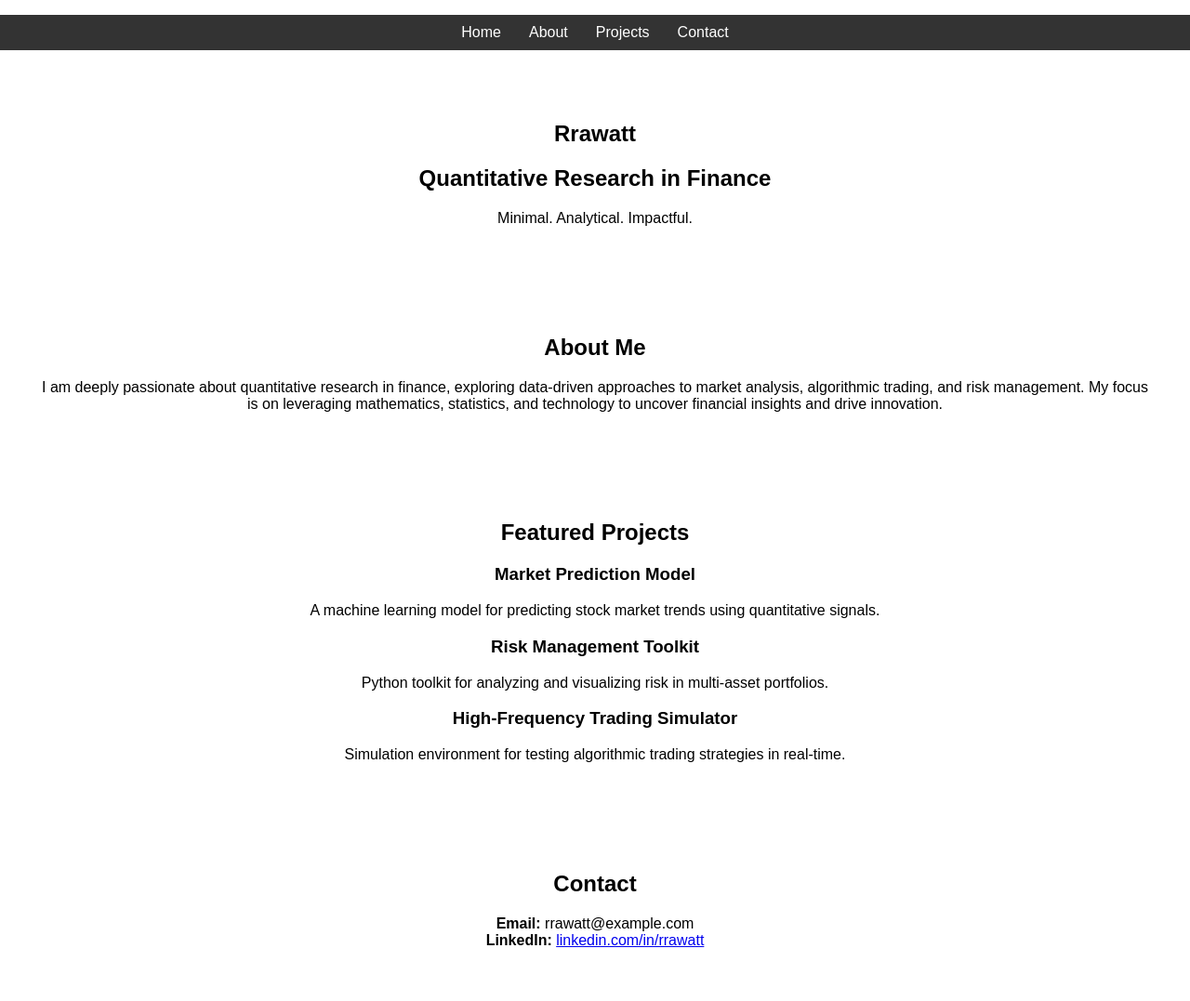
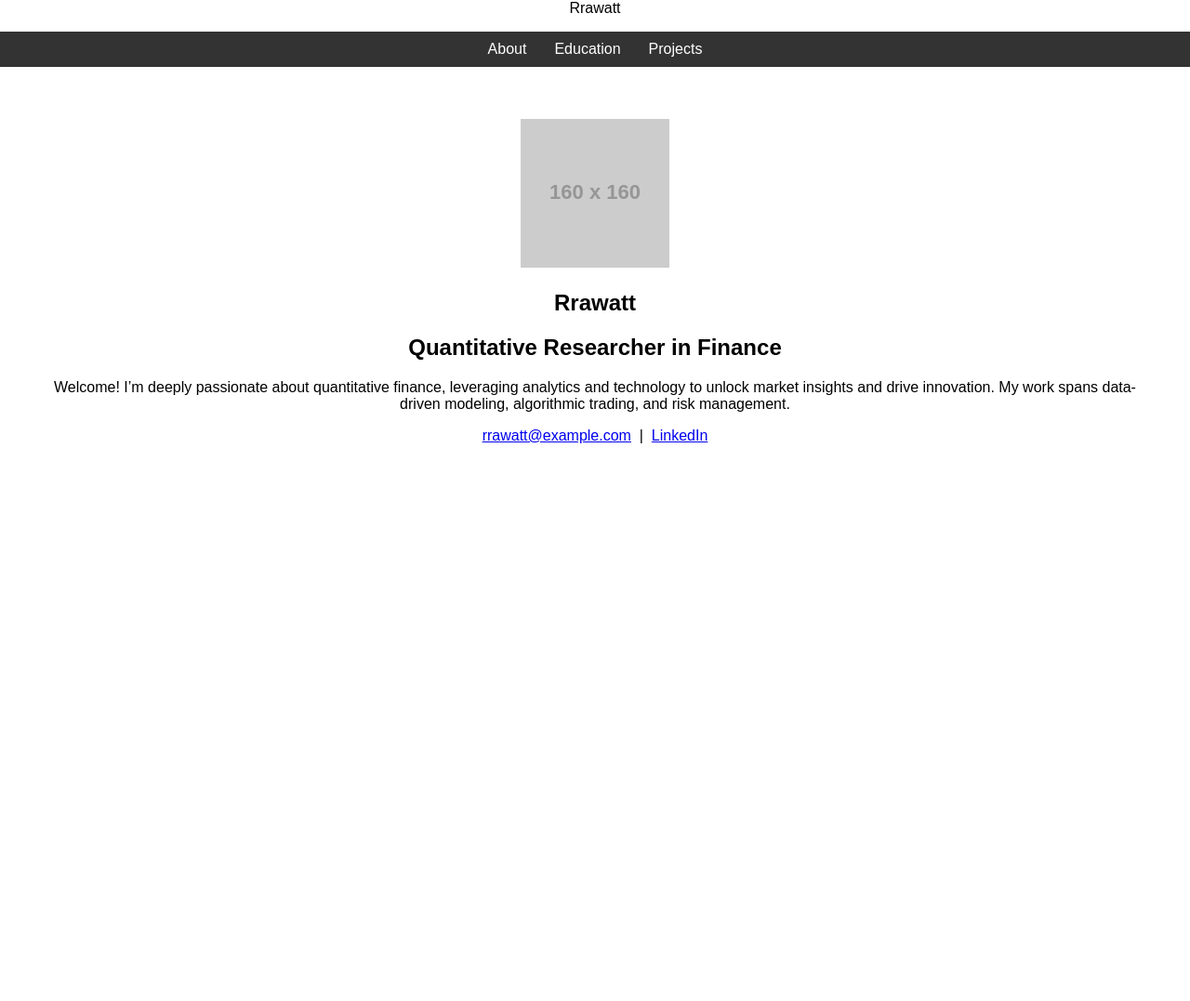
Before and after one commit to rrawatt/rrawatt.github.io, a plain HTML site: page index.html in a window 1280 px wide. Shown: the whole page at 93% size. After the commit the page ends 800 px from the top, so only its background shows below. Drawn offline with Linux system fonts and the light colour scheme; placeholder pictures from the web are drawn by us.

Commit message:
Professional portfolio landing page update

```diff
--- a/index.html
+++ b/index.html
@@ -2,55 +2,39 @@
 <html lang="en">
 <head>
   <meta charset="UTF-8">
-  <meta name="viewport" content="width=device-width,initial-scale=1.0">
+  <meta name="viewport" content="width=device-width, initial-scale=1.0">
   <title>Rrawatt | Quantitative Research Portfolio</title>
   <link rel="stylesheet" href="styles.css">
 </head>
 <body>
   <nav>
+    <div class="nav-content">
+      <div class="nav-logo">Rrawatt</div>
       <ul>
-      <li><a href="#home">Home</a></li>
-      <li><a href="#about">About</a></li>
-      <li><a href="#projects">Projects</a></li>
-      <li><a href="#contact">Contact</a></li>
+        <li><a href="index.html" class="active">About</a></li>
+        <li><a href="education.html">Education</a></li>
+        <li><a href="projects.html">Projects</a></li>
       </ul>
+    </div>
   </nav>
-  <section id="home">
-    <div class="centered">
+  <main>
+    <section class="about-section">
+      <div class="about-photo">
+        <img src="https://via.placeholder.com/160x160.png?text=Photo" alt="Profile Photo" />
+      </div>
+      <div class="about-info">
         <h1>Rrawatt</h1>
-      <h2>Quantitative Research in Finance</h2>
-      <p class="subtitle">Minimal. Analytical. Impactful.</p>
-    </div>
-  </section>
-  <section id="about">
-    <h2>About Me</h2>
+        <h2>Quantitative Researcher in Finance</h2>
         <p>
-      I am deeply passionate about quantitative research in finance, exploring data-driven approaches to market analysis, algorithmic trading, and risk management. My focus is on leveraging mathematics, statistics, and technology to uncover financial insights and drive innovation.
+          Welcome! I’m deeply passionate about quantitative finance, leveraging analytics and technology to unlock market insights and drive innovation. My work spans data-driven modeling, algorithmic trading, and risk management.
         </p>
-  </section>
-  <section id="projects">
-    <h2>Featured Projects</h2>
-    <div class="project-list">
-      <div class="project">
-        <h3>Market Prediction Model</h3>
-        <p>A machine learning model for predicting stock market trends using quantitative signals.</p>
-      </div>
-      <div class="project">
-        <h3>Risk Management Toolkit</h3>
-        <p>Python toolkit for analyzing and visualizing risk in multi-asset portfolios.</p>
-      </div>
-      <div class="project">
-        <h3>High-Frequency Trading Simulator</h3>
-        <p>Simulation environment for testing algorithmic trading strategies in real-time.</p>
+        <div class="about-contact">
+          <a href="mailto:rrawatt@example.com">rrawatt@example.com</a>
+          &nbsp;|&nbsp;
+          <a href="https://linkedin.com/in/rrawatt" target="_blank">LinkedIn</a>
         </div>
       </div>
     </section>
-  <section id="contact">
-    <h2>Contact</h2>
-    <p>
-      <strong>Email:</strong> rrawatt@example.com<br>
-      <strong>LinkedIn:</strong> <a href="https://linkedin.com/in/rrawatt" target="_blank">linkedin.com/in/rrawatt</a>
-    </p>
-  </section>
+  </main>
 </body>
 </html>
```
Lines whose indentation alone changed are shown as unchanged.
